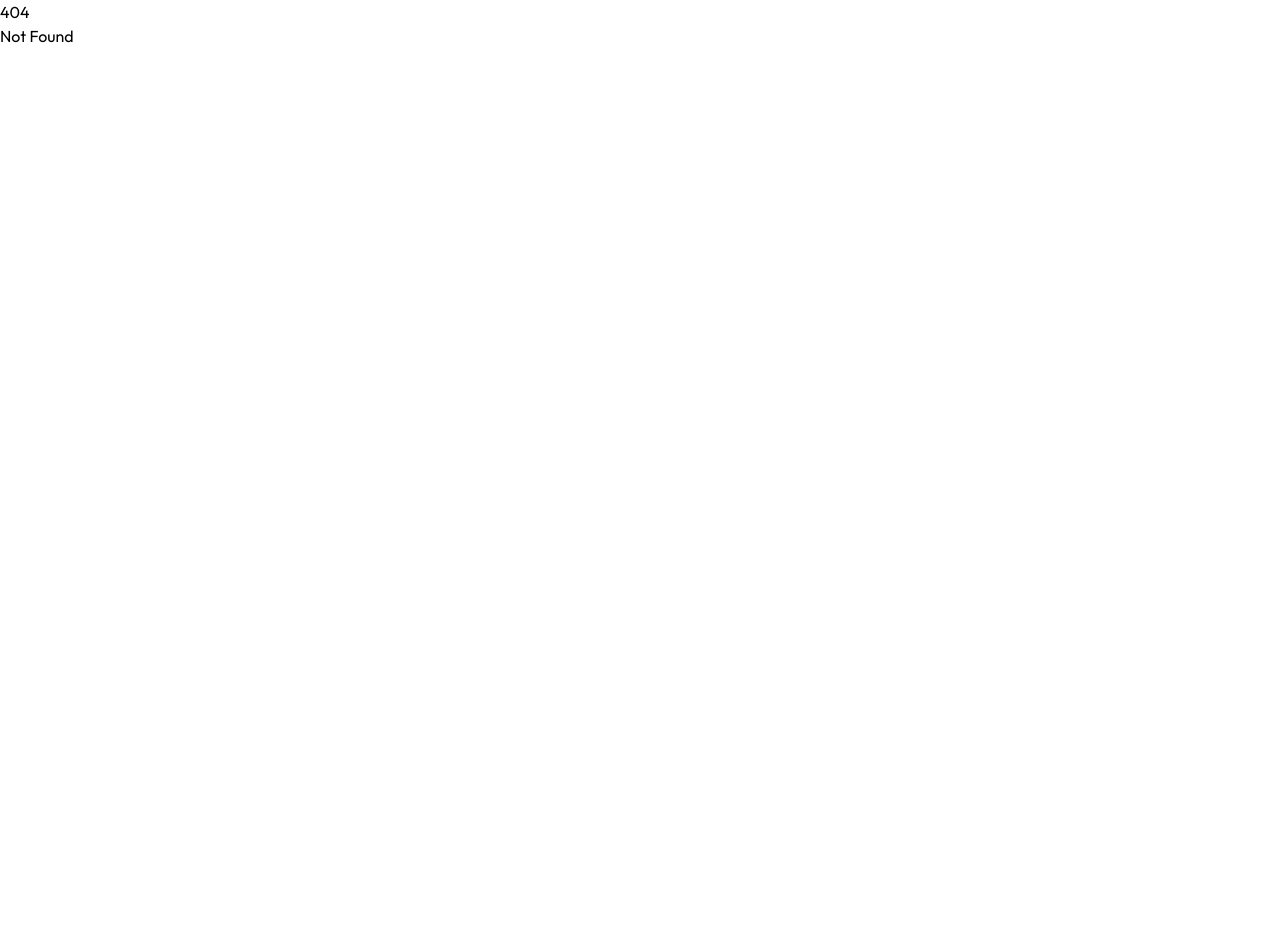
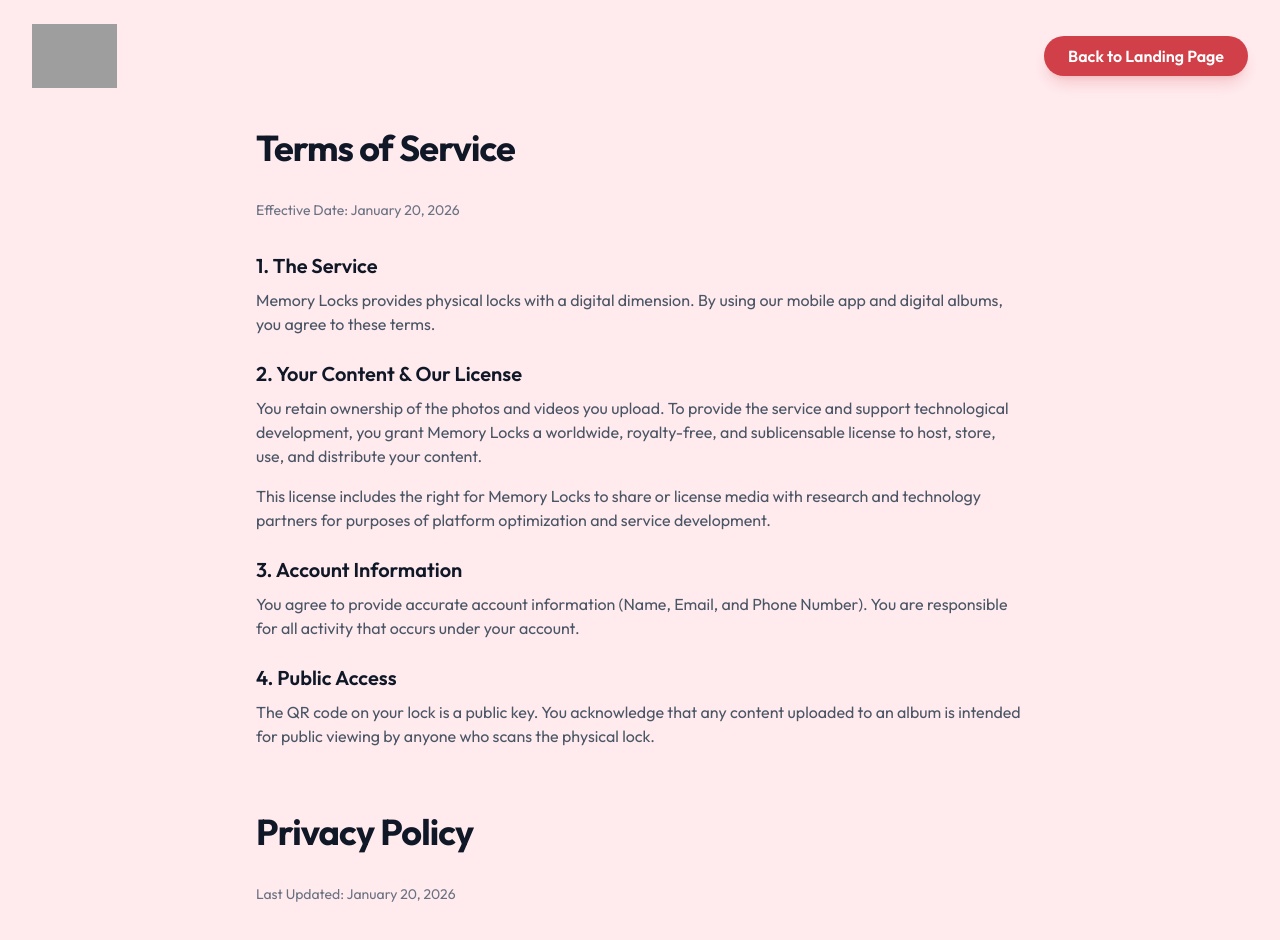
Before and after one commit to Lifehack25/ML-LandingPage, a SvelteKit app: page /legal in a window 1280 px wide. Before the commit this address had no page. Shown: the top 940 px of the page. Before the commit the page ends 800 px from the top, so only its background shows below. Built offline with nearby package versions, Linux system fonts and the light colour scheme; grey boxes are pictures that could not be loaded; a web font is replaced by a local one.

Commit message:
Privacy Policy

```diff
--- a/src/lib/components/Footer.svelte
+++ b/src/lib/components/Footer.svelte
@@ -11,8 +11,8 @@
 			© {new Date().getFullYear()} Memory Locks. All rights reserved.
 		</p>
 		<div class="flex justify-center gap-6 text-sm text-gray-400">
-			<a href="#" class="hover:text-brand-500 transition-colors">Privacy Policy</a>
-			<a href="#" class="hover:text-brand-500 transition-colors">Terms of Service</a>
+			<a href="/legal" class="hover:text-brand-500 transition-colors">Privacy Policy</a>
+			<a href="/legal" class="hover:text-brand-500 transition-colors">Terms of Service</a>
 			<a href="#" class="hover:text-brand-500 transition-colors">Contact</a>
 		</div>
 	</div>
--- a/src/lib/components/Header.svelte
+++ b/src/lib/components/Header.svelte
@@ -1,32 +1,39 @@
 <script lang="ts">
 	import { onMount } from 'svelte';
+	import { page } from '$app/stores';
 	import CreativeButton from '$lib/components/ui/CreativeButton.svelte';
+
+	let isLegalPage = $derived($page.url.pathname === '/legal');
 </script>
 
 <header
 	class="absolute top-0 left-0 right-0 z-50 w-full py-6 px-4 md:px-8 flex justify-between items-center max-w-7xl mx-auto"
 >
 	<div class="flex items-center">
+		<a href="/">
 			<img
 				src="https://imagedelivery.net/Fh6D8c3CvE0G8hv20vsbkw/43379da0-d88a-42ea-fec6-7b345c7e2800/thumb"
 				alt="Memory Locks Logo"
 				class="h-16 w-auto animate-fade-in-up"
 				style="animation-delay: 0.1s;"
 			/>
+		</a>
 	</div>
 	<nav>
 		<CreativeButton
-			href="#reserve-signup"
+			href={isLegalPage ? '/' : '#reserve-signup'}
 			onClick={(e) => {
+				if (!isLegalPage) {
 					e.preventDefault();
 					const signupSection = document.getElementById('reserve-signup');
 					if (signupSection) {
 						signupSection.scrollIntoView({ behavior: 'smooth', block: 'center' });
 					}
+				}
 			}}
 			className="px-6 py-2 shadow-lg hover:shadow-xl hover:shadow-brand-500/30 animate-fade-in-up"
 		>
-			Reserve Your Spot
+			{isLegalPage ? 'Back to Landing Page' : 'Reserve Your Spot'}
 		</CreativeButton>
 	</nav>
 </header>
--- a/src/lib/components/QA.svelte
+++ b/src/lib/components/QA.svelte
@@ -27,7 +27,7 @@
 		},
 		{
 			id: 4,
-			question: 'Do you need an app to scan the lock & view the album?',
+			question: 'Do you need an app to scan the lock and view the album?',
 			isOpen: false,
 			answer:
 				'No, that is one of the main concepts of Memory Locks. Anyone with a smartphone can scan the love lock and the album will open in their internet browser.',
--- a/src/routes/+layout.svelte
+++ b/src/routes/+layout.svelte
@@ -1,5 +1,8 @@
 <script lang="ts">
 	import './layout.css';
+	import { page } from '$app/stores';
+	import { fly } from 'svelte/transition';
+	import { cubicOut } from 'svelte/easing';
 
 	let { children } = $props();
 </script>
@@ -13,4 +16,37 @@
 	/>
 </svelte:head>
 
-{@render children()}
+{#key $page.url.pathname}
+	<div
+		class="grid-stack"
+		in:fly={{
+			x: $page.url.pathname === '/legal' ? 1000 : -1000,
+			duration: 600,
+			easing: cubicOut,
+			opacity: 0
+		}}
+		out:fly={{
+			x: $page.url.pathname === '/legal' ? -1000 : 1000,
+			duration: 600,
+			easing: cubicOut,
+			opacity: 0
+		}}
+	>
+		{@render children()}
+	</div>
+{/key}
+
+<style>
+	/* Stack pages on top of each other for transitions */
+	:global(body) {
+		overflow-x: hidden;
+	}
+	.grid-stack {
+		display: grid;
+		grid-template-areas: 'stack';
+		width: 100%;
+		position: absolute;
+		top: 0;
+		left: 0;
+	}
+</style>
--- /dev/null
+++ b/src/routes/legal/+page.svelte
@@ -0,0 +1,156 @@
+<script lang="ts">
+	import Header from '$lib/components/Header.svelte';
+	import Footer from '$lib/components/Footer.svelte';
+	import CreativeButton from '$lib/components/ui/CreativeButton.svelte';
+	import { fly } from 'svelte/transition';
+</script>
+
+<div
+	class="min-h-screen bg-brand-50 font-sans text-gray-900 selection:bg-brand-200 selection:text-brand-900"
+>
+	<Header />
+	<main class="pt-32 pb-24 px-4 sm:px-6 lg:px-8">
+		<div class="max-w-3xl mx-auto space-y-16">
+			<!-- Terms of Service -->
+			<section>
+				<h1
+					in:fly={{ y: 20, duration: 800, delay: 300 }}
+					class="text-4xl font-bold tracking-tight text-gray-900 mb-8"
+				>
+					Terms of Service
+				</h1>
+				<p in:fly={{ y: 20, duration: 800, delay: 350 }} class="text-sm text-gray-500 mb-8">
+					Effective Date: January 20, 2026
+				</p>
+
+				<div class="prose prose-lg prose-gray max-w-none space-y-6">
+					<div in:fly={{ y: 20, duration: 800, delay: 400 }}>
+						<h3 class="text-xl font-semibold text-gray-900 mb-2">1. The Service</h3>
+						<p class="text-gray-600">
+							Memory Locks provides physical locks with a digital dimension. By using our mobile app
+							and digital albums, you agree to these terms.
+						</p>
+					</div>
+
+					<div in:fly={{ y: 20, duration: 800, delay: 450 }}>
+						<h3 class="text-xl font-semibold text-gray-900 mb-2">2. Your Content & Our License</h3>
+						<p class="text-gray-600 mb-4">
+							You retain ownership of the photos and videos you upload. To provide the service and
+							support technological development, you grant Memory Locks a worldwide, royalty-free,
+							and sublicensable license to host, store, use, and distribute your content.
+						</p>
+						<p class="text-gray-600">
+							This license includes the right for Memory Locks to share or license media with
+							research and technology partners for purposes of platform optimization and service
+							development.
+						</p>
+					</div>
+
+					<div in:fly={{ y: 20, duration: 800, delay: 500 }}>
+						<h3 class="text-xl font-semibold text-gray-900 mb-2">3. Account Information</h3>
+						<p class="text-gray-600">
+							You agree to provide accurate account information (Name, Email, and Phone Number). You
+							are responsible for all activity that occurs under your account.
+						</p>
+					</div>
+
+					<div in:fly={{ y: 20, duration: 800, delay: 550 }}>
+						<h3 class="text-xl font-semibold text-gray-900 mb-2">4. Public Access</h3>
+						<p class="text-gray-600">
+							The QR code on your lock is a public key. You acknowledge that any content uploaded to
+							an album is intended for public viewing by anyone who scans the physical lock.
+						</p>
+					</div>
+				</div>
+			</section>
+
+			<!-- Privacy Policy -->
+			<section>
+				<h1
+					in:fly={{ y: 20, duration: 800, delay: 600 }}
+					class="text-4xl font-bold tracking-tight text-gray-900 mb-8"
+				>
+					Privacy Policy
+				</h1>
+				<p in:fly={{ y: 20, duration: 800, delay: 650 }} class="text-sm text-gray-500 mb-8">
+					Last Updated: January 20, 2026
+				</p>
+
+				<div class="prose prose-lg prose-gray max-w-none space-y-6">
+					<div in:fly={{ y: 20, duration: 800, delay: 700 }}>
+						<h3 class="text-xl font-semibold text-gray-900 mb-2">1. Information We Collect</h3>
+						<p class="text-gray-600 mb-4">
+							We collect the following to manage your account and provide the Memory Locks
+							experience:
+						</p>
+						<ul class="list-disc pl-5 space-y-2 text-gray-600">
+							<li>
+								<span class="font-medium text-gray-900">Personal Data:</span> Your Name, Email Address
+								and-or Phone Number.
+							</li>
+							<li>
+								<span class="font-medium text-gray-900">User Media:</span> The images and videos you upload
+								to your public albums.
+							</li>
+						</ul>
+					</div>
+
+					<div in:fly={{ y: 20, duration: 800, delay: 750 }}>
+						<h3 class="text-xl font-semibold text-gray-900 mb-2">2. How We Use Your Data</h3>
+						<p class="text-gray-600 mb-4">
+							We use your contact info for account management. Regarding your media:
+						</p>
+						<ul class="list-disc pl-5 space-y-2 text-gray-600">
+							<li>
+								<span class="font-medium text-gray-900">Public Display:</span> We host your media to be
+								viewed via your lock’s QR code.
+							</li>
+							<li>
+								<span class="font-medium text-gray-900">Innovation & Research:</span> To support the advancement
+								of human-centric technology, Memory Locks may share de-identified or aggregated media
+								with research partners. This helps train algorithms to better understand human interaction
+								and emotion, ensuring future technology is more intuitive and responsive.
+							</li>
+						</ul>
+					</div>
+
+					<div in:fly={{ y: 20, duration: 800, delay: 800 }}>
+						<h3 class="text-xl font-semibold text-gray-900 mb-2">3. Sharing of Information</h3>
+						<p class="text-gray-600 mb-4">
+							We do not sell your personal contact information (email/phone) to third parties. We
+							only share data with:
+						</p>
+						<ul class="list-disc pl-5 space-y-2 text-gray-600">
+							<li>
+								<span class="font-medium text-gray-900">Technology Partners:</span> As described in Section
+								2, for AI and research purposes.
+							</li>
+							<li>
+								<span class="font-medium text-gray-900">Service Providers:</span> Partners who provide
+								cloud storage and technical support.
+							</li>
+						</ul>
+					</div>
+
+					<div in:fly={{ y: 20, duration: 800, delay: 850 }}>
+						<h3 class="text-xl font-semibold text-gray-900 mb-2">4. Your Control & Deletion</h3>
+						<p class="text-gray-600">
+							You may delete your media or your account at any time through the app. Deletion
+							removes the media from public view on our platform.
+						</p>
+					</div>
+				</div>
+			</section>
+
+			<div class="flex justify-center pt-8" in:fly={{ y: 20, duration: 800, delay: 900 }}>
+				<CreativeButton
+					href="/"
+					className="px-8 py-3 shadow-lg hover:shadow-xl hover:shadow-brand-500/30"
+				>
+					Back to Landing Page
+				</CreativeButton>
+			</div>
+		</div>
+	</main>
+	<Footer />
+</div>
```
Lines whose indentation alone changed are shown as unchanged.
